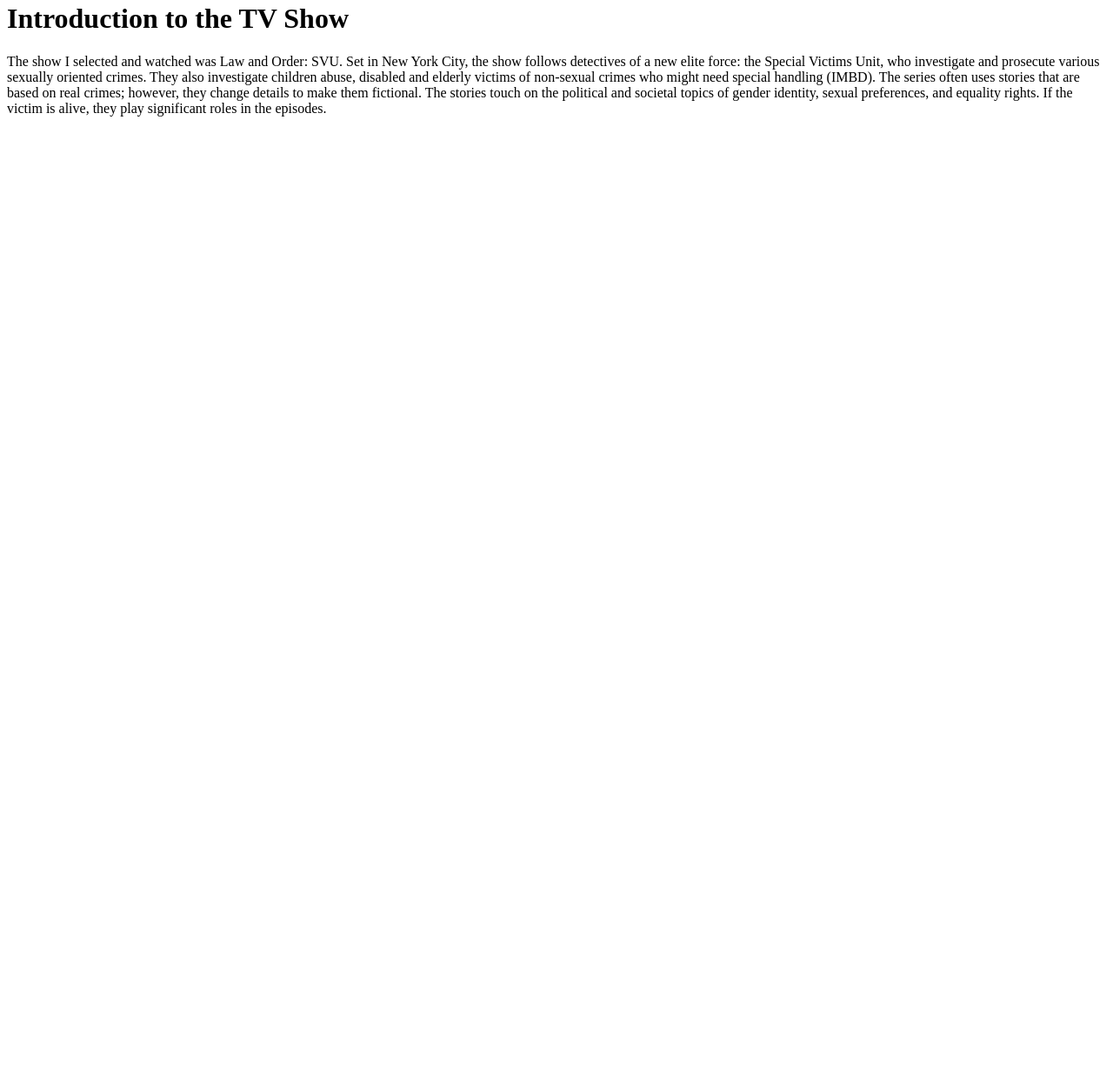
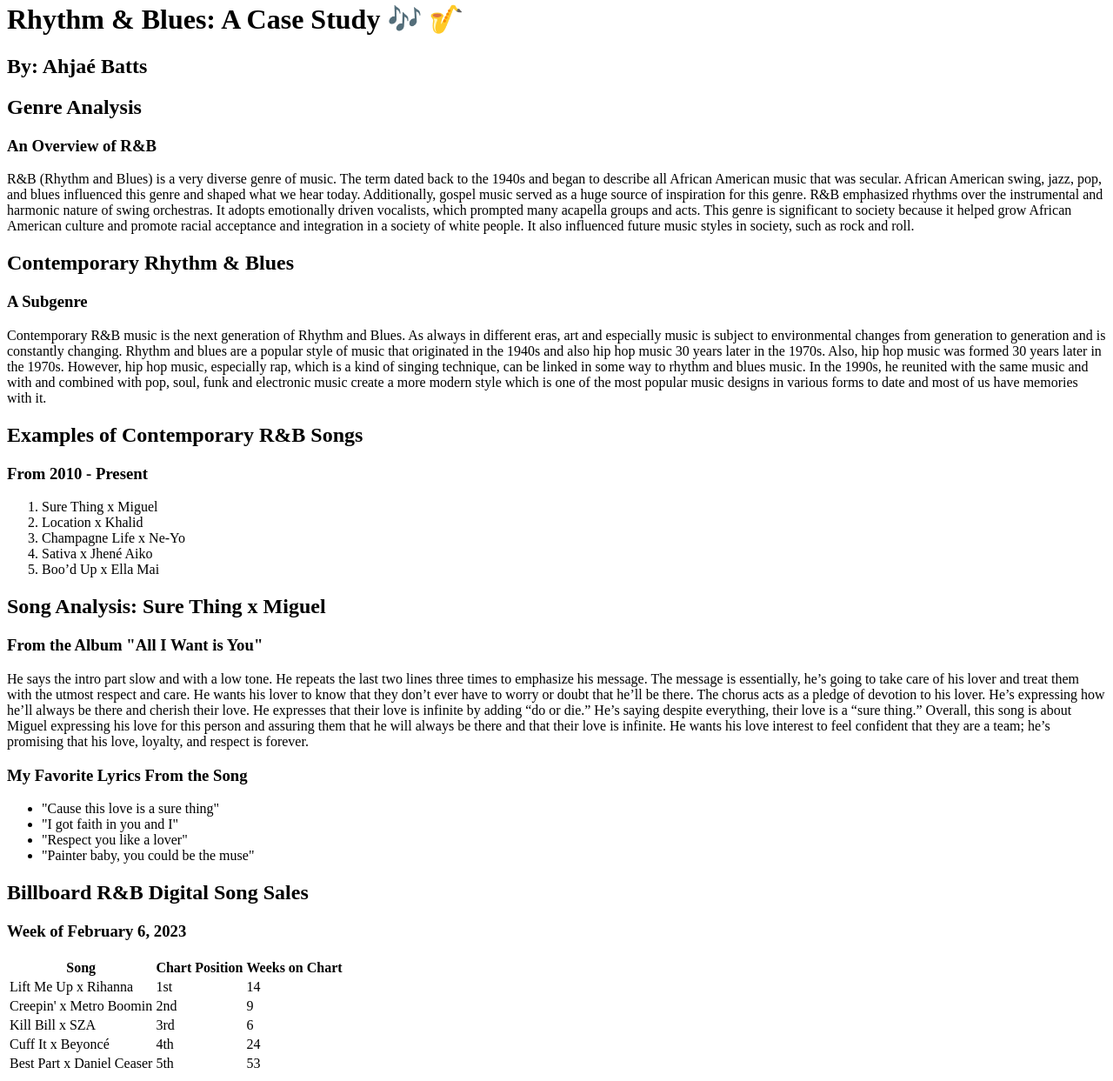
Before and after one commit to ahjaeb/ahjaeb.github.io, a plain HTML site: page index.html in a window 1280 px wide. Shown: the part 18-1261 px from the top of the page at 87% size. Before the commit the page ends 800 px from the top, so only its background shows below. Drawn offline with Linux system fonts and the light colour scheme.

Commit message:
Update index.html

```diff
--- a/index.html
+++ b/index.html
@@ -2,16 +2,123 @@
 <html lang="en">
     <head>
         <meta charset="UTF-8">
-        <title>Law and Order: SVU Case Study</title>
+        <title>Rhythm and Blues</title>
     </head>
     <body>
         <h1>
-            Introduction to the TV Show
+            Rhythm & Blues: A Case Study 🎶 🎷
         </h1>
-        <p>The show I selected and watched was Law and Order: SVU. Set in New York City, the show follows detectives of a new elite force: the Special Victims Unit,
-         who investigate and prosecute various sexually oriented crimes. They also investigate children abuse, disabled and elderly victims of non-sexual crimes
-         who might need special handling (IMBD). The series often uses stories that are based on real crimes; however, they change details to make them fictional.
-         The stories touch on the political and societal topics of gender identity, sexual preferences, and equality rights. If the victim is alive, they play
-         significant roles in the episodes.</p>
+        <h2>
+            By: Ahjaé Batts
+        </h2>
+        <h2>
+            Genre Analysis
+        </h2>
+        <h3>
+            An Overview of R&B
+        </h3>
+        <p>R&B (Rhythm and Blues) is a very diverse genre of music. The term dated back to the 1940s and
+        began to describe all African American music that was secular. African American swing, jazz, pop,
+        and blues influenced this genre and shaped what we hear today. Additionally, gospel music served as
+        a huge source of inspiration for this genre. R&B emphasized rhythms over the instrumental and harmonic
+        nature of swing orchestras. It adopts emotionally driven vocalists, which prompted many acapella
+        groups and acts. This genre is significant to society because it helped grow African American culture
+        and promote racial acceptance and integration in a society of white people. It also influenced future music
+        styles in society, such as rock and roll.</p>
+        <h2>
+            Contemporary Rhythm & Blues
+        </h2>
+        <h3>
+            A Subgenre
+        </h3>
+        <p>
+            Contemporary R&B music is the next generation of Rhythm and Blues. As always in different eras,
+            art and especially music is subject to environmental changes from generation to generation and is
+            constantly changing. Rhythm and blues are a popular style of music that originated in the 1940s and
+            also hip hop music 30 years later in the 1970s. Also, hip hop music was formed 30 years later
+            in the 1970s. However, hip hop music, especially rap, which is a kind of singing technique, can be
+            linked in some way to rhythm and blues music. In the 1990s, he reunited with the same music and with
+            and combined with pop, soul, funk and electronic music create a more modern style which is one of the
+            most popular music designs in various forms to date and most of us have memories with it.</p>
+        <h2>
+            Examples of Contemporary R&B Songs
+        </h2>
+        <h3>
+            From 2010 - Present
+        </h3>
+        <ol>
+            <li>Sure Thing x Miguel</li>
+            <li>Location x Khalid</li>
+            <li>Champagne Life x Ne-Yo</li>
+            <li>Sativa x Jhené Aiko</li>
+            <li>Boo’d Up x Ella Mai</li>
+        </ol>
+        <h2>
+            Song Analysis: Sure Thing x Miguel
+        </h2>
+        <h3>
+            From the Album "All I Want is You"
+        </h3>
+        <p>
+            He says the intro part slow and with a low tone. He repeats the last two lines three times to emphasize
+            his message. The message is essentially, he’s going to take care of his lover and treat them with the
+            utmost respect and care. He wants his lover to know that they don’t ever have to worry or doubt that he’ll
+            be there. The chorus acts as a pledge of devotion to his lover. He’s expressing how he’ll always be there
+            and cherish their love. He expresses that their love is infinite by adding “do or die.” He’s saying despite
+            everything, their love is a “sure thing.” Overall, this song is about Miguel expressing his love for this
+            person and assuring them that he will always be there and that their love is infinite. He wants his love
+            interest to feel confident that they are a team; he’s promising that his love, loyalty, and respect is forever.</p>
+        <h3>My Favorite Lyrics From the Song</h3>
+        <ul>
+            <li>"Cause this love is a sure thing"</li>
+            <li>"I got faith in you and I"</li>
+            <li>"Respect you like a lover"</li>
+            <li>"Painter baby, you could be the muse"</li>
+        </ul>
+        <h2>
+            Billboard R&B Digital Song Sales
+        </h2>
+        <h3>
+            Week of February 6, 2023
+        </h3>
+        <table>
+            <tr>
+                <th>Song</th>
+                <th>Chart Position</th>
+                <th>Weeks on Chart</th>
+            </tr>
+
+            <tr>
+                <td>Lift Me Up x Rihanna</td>
+                <td>1st</td>
+                <td>14</td>
+            </tr>
+
+            <tr>
+                <td>Creepin' x Metro Boomin</td>
+                <td>2nd</td>
+                <td>9</td>
+            </tr>
+
+            <tr>
+                <td>Kill Bill x SZA</td>
+                <td>3rd</td>
+                <td>6</td>
+            </tr>
+
+            <tr>
+                <td>Cuff It x Beyoncé</td>
+                <td>4th</td>
+                <td>24</td>
+            </tr>
+
+            <tr>
+                <td>Best Part x Daniel Ceaser</td>
+                <td>5th</td>
+                <td>53</td>
+            </tr>
+
+
+        </table>
     </body>
 </html>
```
